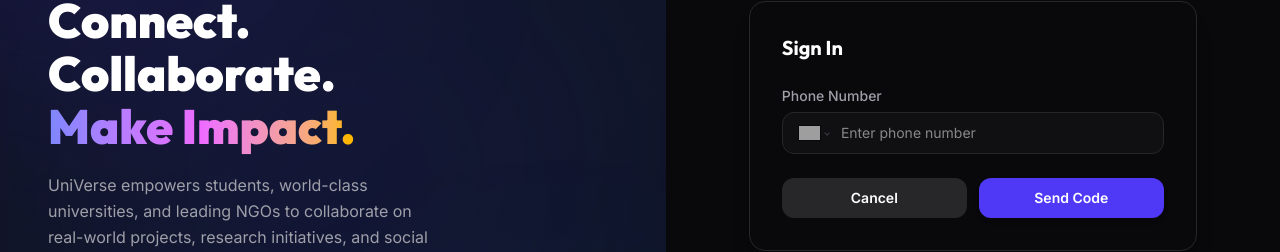
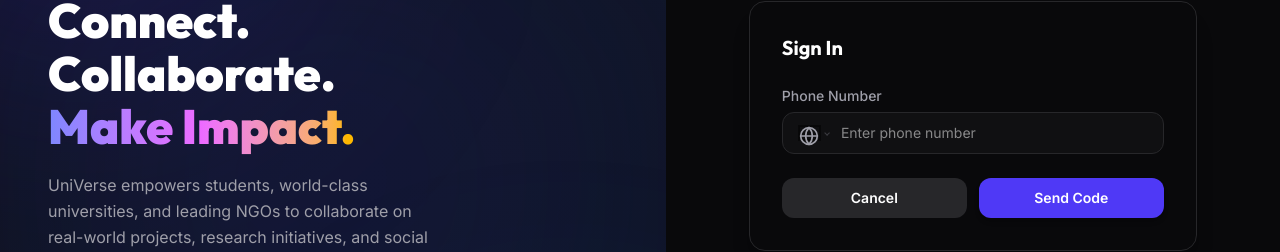
Before and after one commit to PerSis2863/UniVerse, a Next.js app in the folder apps/web/: page /login in a window 1280 px wide. Both pictures are taken after a click on the button "Continue with Phone". Shown: the part 223-475 px from the top of the page. Built offline with nearby package versions, Linux system fonts and the light colour scheme; no server answers; grey boxes are pictures that could not be loaded.

Commit message:
fix: use Globe icon instead of broken flag image

```diff
--- a/apps/web/src/components/auth/PhoneAuthFlow.tsx
+++ b/apps/web/src/components/auth/PhoneAuthFlow.tsx
@@ -1,7 +1,7 @@
 'use client';
 
 import { useState, useEffect } from 'react';
-import { Loader2, KeyRound, ArrowLeft, User } from 'lucide-react';
+import { Loader2, KeyRound, ArrowLeft, User, Globe } from 'lucide-react';
 import { auth } from '@/lib/firebase';
 import { RecaptchaVerifier, signInWithPhoneNumber, ConfirmationResult } from 'firebase/auth';
 import PhoneInput from 'react-phone-number-input';
@@ -14,6 +14,10 @@ declare global {
     grecaptcha: any;
   }
 }
+
+const CustomFlag = () => (
+  <Globe className="w-5 h-5 text-zinc-400" />
+);
 
 interface PhoneAuthFlowProps {
   isRegister: boolean;
@@ -155,6 +159,7 @@ export function PhoneAuthFlow({ isRegister, onSuccess, onCancel }: PhoneAuthFlow
                 value={phoneNumber}
                 onChange={(value) => setPhoneNumber(value || '')}
                 defaultCountry="US"
+                flagComponent={CustomFlag}
                 className="w-full bg-zinc-900/50 border border-zinc-800 text-white placeholder:text-zinc-500 rounded-xl py-2.5 px-4 text-sm focus-within:border-indigo-500 focus-within:ring-1 focus-within:ring-indigo-500 transition-colors"
                 disabled={isLoading}
               />
```
